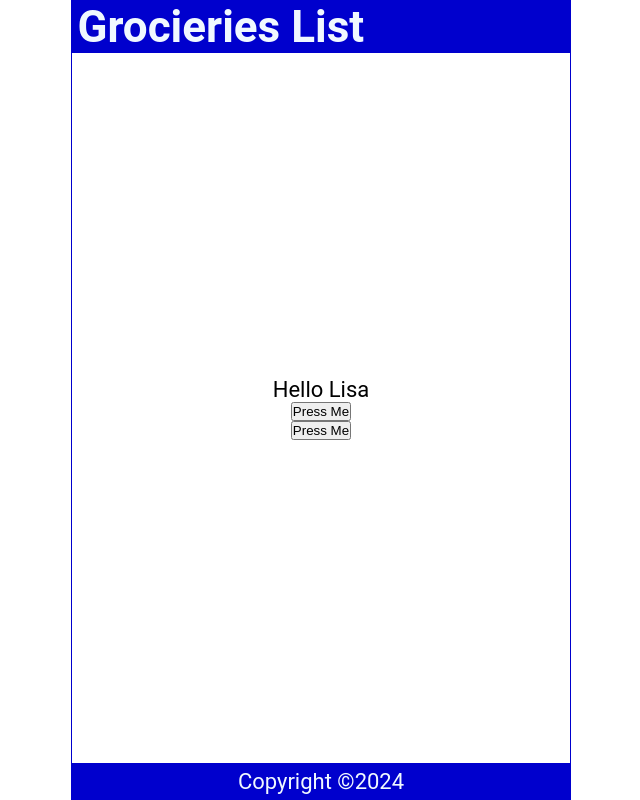
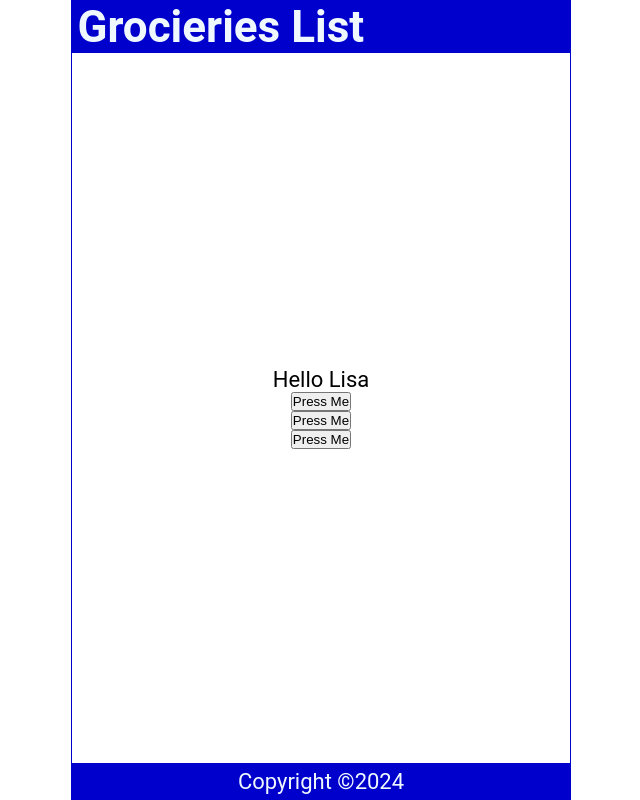
Before and after one commit to K-Fahrenberger/reactTutorial, a React (Create React App) app in the folder 01_tutorial/: page / in a window 1280 px wide. Shown: the whole page, without its empty margins (319-959 px from the left). Built offline with nearby package versions, Linux system fonts and the light colour scheme.

Commit message:
feat: add button and button onclick function3

```diff
--- a/01_tutorial/src/Content.js
+++ b/01_tutorial/src/Content.js
@@ -13,11 +13,15 @@ const Content = () => {
   const handleClick2 = (name) => {
     console.log(`${name} was clicked`);
   };
+  const handleClick3 = (e) => {
+    console.log(e.target);
+  };
   return (
     <main>
       <p>Hello {handleNameChange()}</p>
       <button onClick={handleClick}>Press Me</button>
       <button onClick={() => handleClick2('Kev')}>Press Me</button>
+      <button onClick={(e) => handleClick3(e)}>Press Me</button>
     </main>
   );
 };
```
